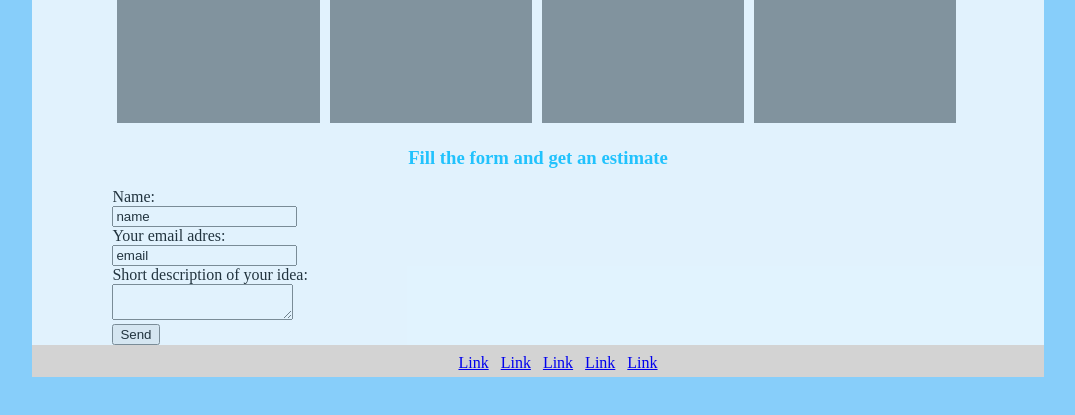
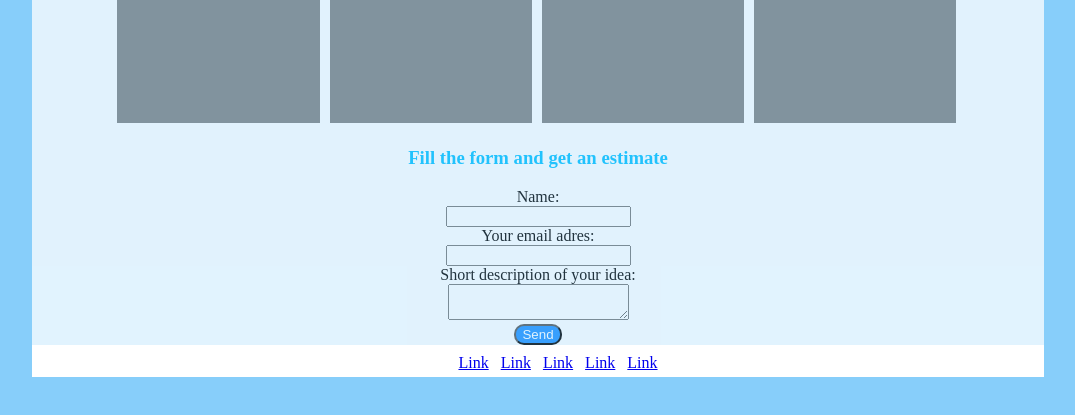
Before and after one commit to RootKevinWindt/Deliverable2, a plain HTML site: page index.html in a window 1280 px wide. Shown: the part 751-1166 px from the top of the page, without its empty margins (102-1177 px from the left). Drawn offline with Linux system fonts and the light colour scheme.

Commit message:
formulier basis styling

```diff
--- a/css/plaincss.css
+++ b/css/plaincss.css
@@ -113,9 +113,21 @@ main {
     color: deepskyblue;
     text-align: center;
 }
+.form__center {
+    border: 1px solid black;
+
+}
+.section4__form {
+    text-align: center;
+}
+.form__button {
+    border-radius: 10px;
+    background-color: dodgerblue;
+    color: white;
+}
 footer {
-    border: 1px solid lightgrey;
-    background-color: lightgrey;
+    border: 1px solid white;
+    background-color: white;
     height: 30px;
 }
 .footer__list {
--- a/index.html
+++ b/index.html
@@ -86,12 +86,12 @@
             <h3 class="section4__header">Fill the form and get an estimate</h3>
             <form class="section4__form">
                 Name:<br>
-                <input type="text" name="name" value="name"></br>
+                <input type="text" name="name" value=""></br>
                 Your email adres:<br>
-                <input type="email" name="email" value="email"></br>
+                <input type="email" name="email" value=""></br>
                 Short description of your idea:<br>
                 <textarea name="tekstblok"></textarea></br>
-                <input type="submit" name="submit" value="Send">
+                <input class="form__button" type="submit" name="submit" value="Send">
             </form>
         </section>
         <!--section 4 einde-->
```
